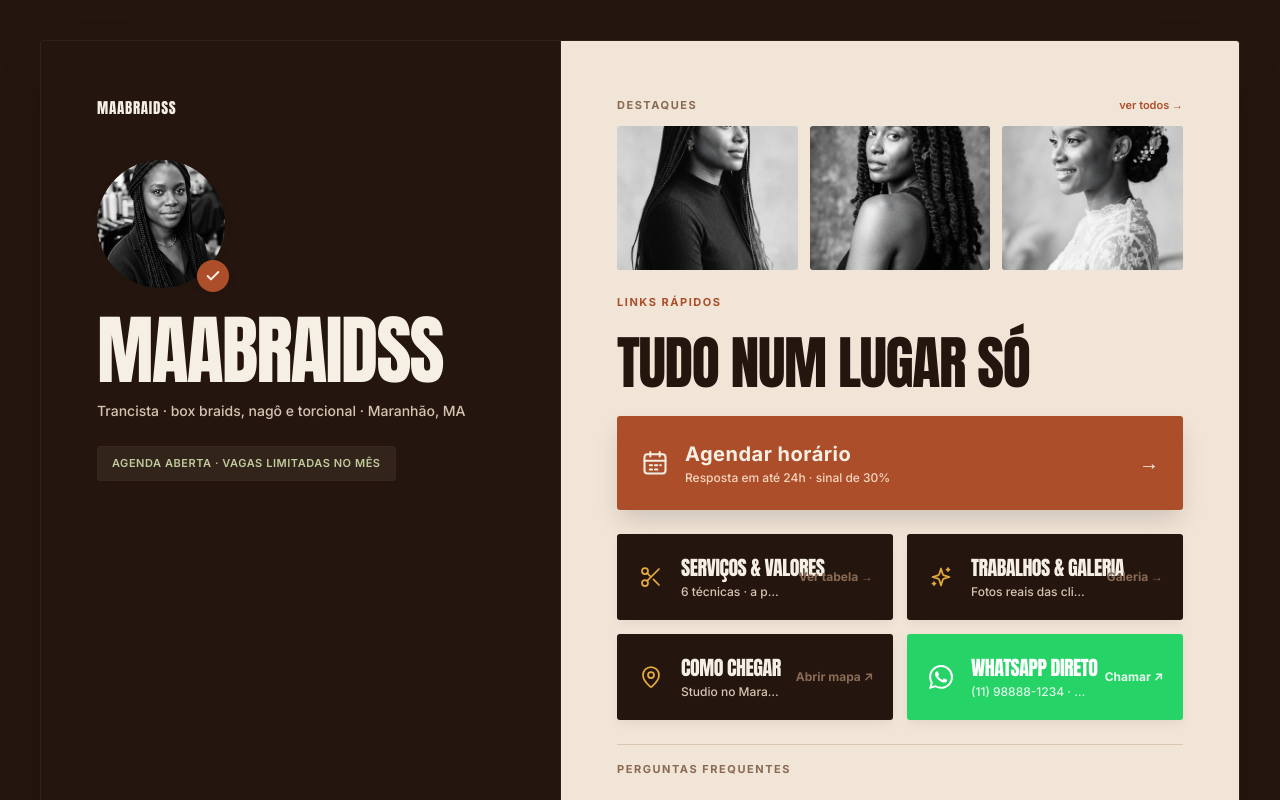
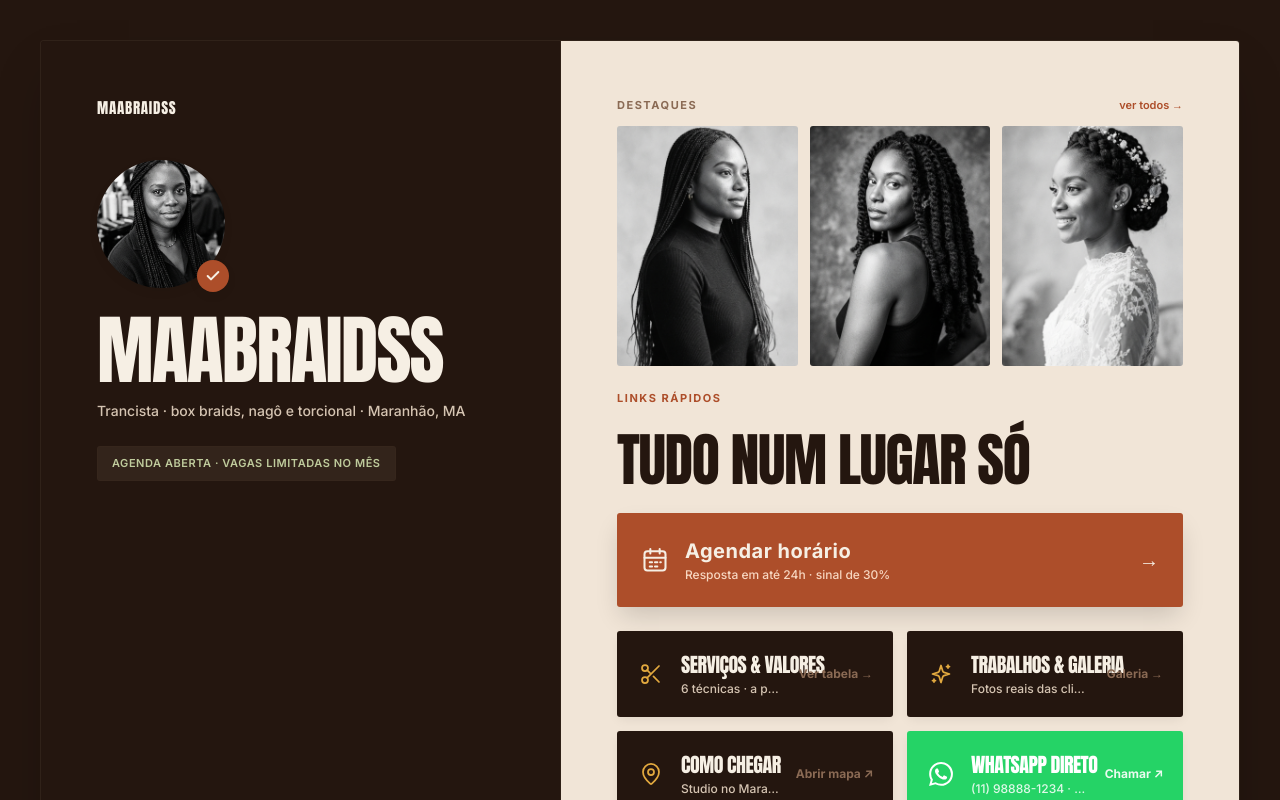
Before and after one commit to codebyed/maabraidss, a React (Vite) app: page / in a window 1280 px wide. Shown: the top 800 px of the page. Built offline with nearby package versions, Linux system fonts and the light colour scheme.

Commit message:
style(bio): destaques em proporcao vertical 3:4 no desktop

```diff
--- a/src/pages/LinkBio.tsx
+++ b/src/pages/LinkBio.tsx
@@ -167,7 +167,7 @@ export const LinkBio: React.FC<LinkBioProps> = ({ onNavigate }) => {
               <div className="grid grid-cols-3 gap-3">
                 <div
                   onClick={() => onNavigate('trabalhos')}
-                  className="h-28 sm:h-36 rounded-[3px] overflow-hidden bg-sand/20 cursor-pointer group"
+                  className="h-28 sm:h-36 xl:h-auto xl:aspect-[3/4] rounded-[3px] overflow-hidden bg-sand/20 cursor-pointer group"
                 >
                   <img
                     src={`${import.meta.env.BASE_URL}images/generated-2.png`}
@@ -177,7 +177,7 @@ export const LinkBio: React.FC<LinkBioProps> = ({ onNavigate }) => {
                 </div>
                 <div
                   onClick={() => onNavigate('trabalhos')}
-                  className="h-28 sm:h-36 rounded-[3px] overflow-hidden bg-sand/20 cursor-pointer group"
+                  className="h-28 sm:h-36 xl:h-auto xl:aspect-[3/4] rounded-[3px] overflow-hidden bg-sand/20 cursor-pointer group"
                 >
                   <img
                     src={`${import.meta.env.BASE_URL}images/generated-7.png`}
@@ -187,7 +187,7 @@ export const LinkBio: React.FC<LinkBioProps> = ({ onNavigate }) => {
                 </div>
                 <div
                   onClick={() => onNavigate('trabalhos')}
-                  className="h-28 sm:h-36 rounded-[3px] overflow-hidden bg-sand/20 cursor-pointer group"
+                  className="h-28 sm:h-36 xl:h-auto xl:aspect-[3/4] rounded-[3px] overflow-hidden bg-sand/20 cursor-pointer group"
                 >
                   <img
                     src={`${import.meta.env.BASE_URL}images/generated-4.png`}
```
